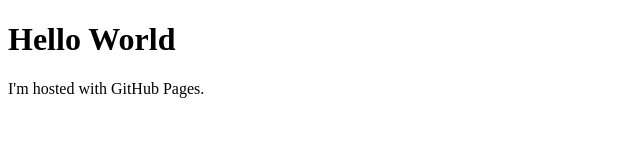
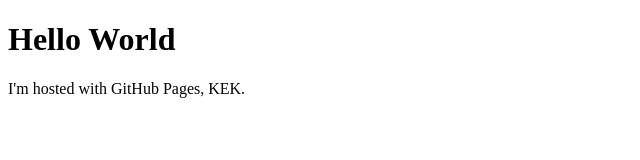
Before and after one commit to Dec3ptor/Dec3ptor.github.io, a plain HTML site: page index.html in a window 1280 px wide. Shown: the full height of the page, 0-640 px from the left. Drawn offline with Linux system fonts and the light colour scheme.

Commit message:
Update index.html

```diff
--- a/index.html
+++ b/index.html
@@ -2,6 +2,6 @@
 <html>
 <body>
 <h1>Hello World</h1>
-<p>I'm hosted with GitHub Pages.</p>
+<p>I'm hosted with GitHub Pages, KEK.</p>
 </body>
 </html>
```
